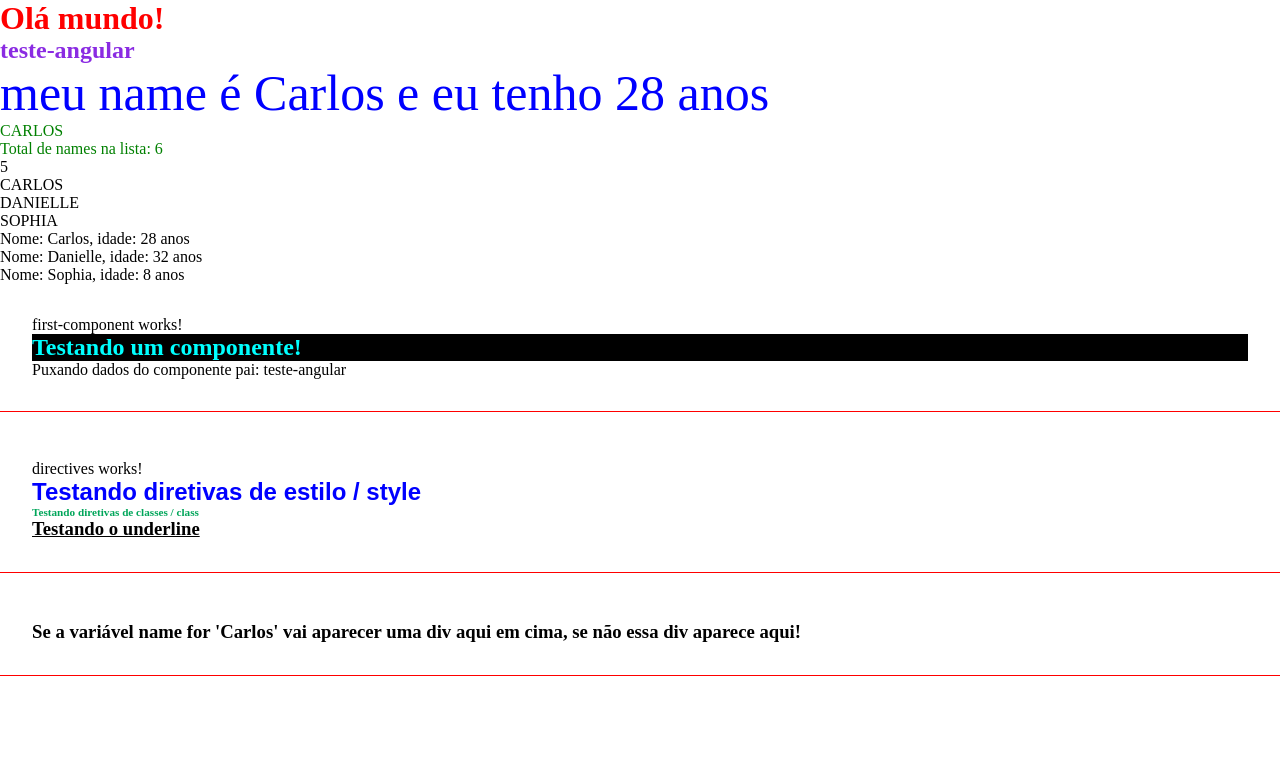
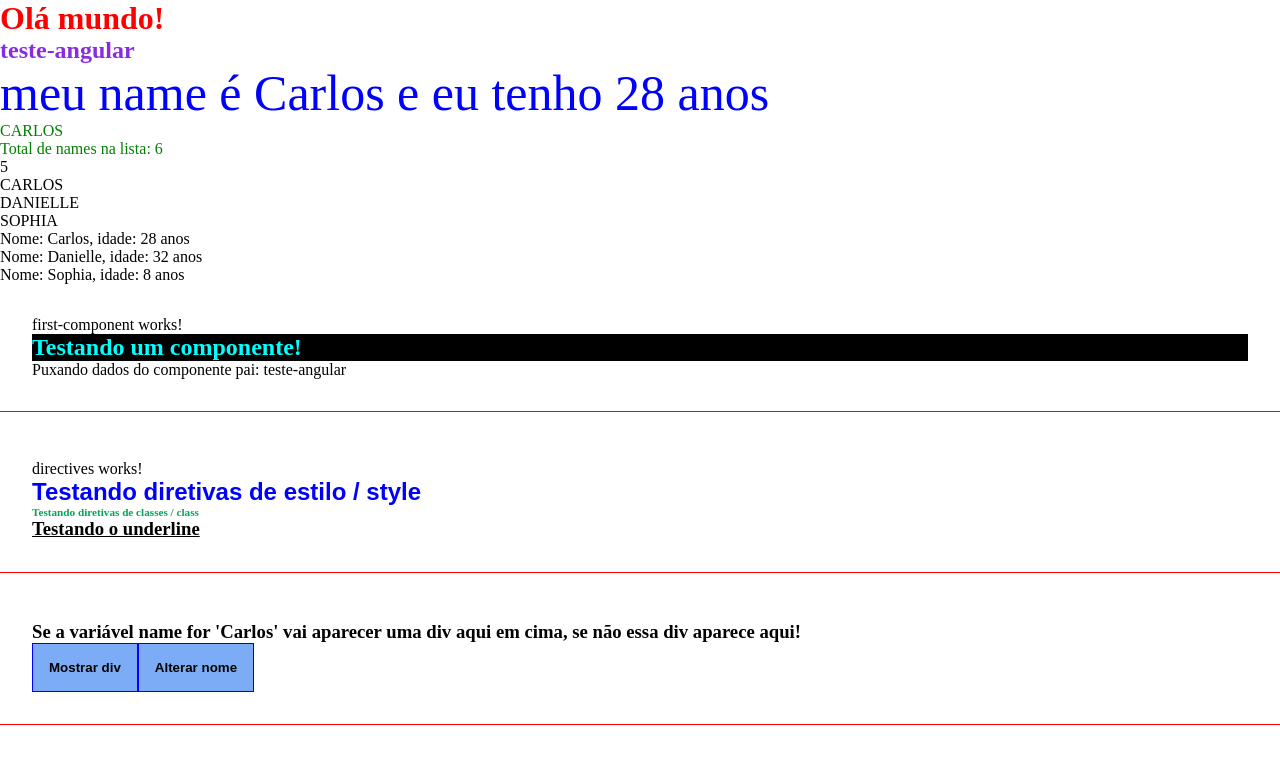
Before and after one commit to CarlosAmorim94/Angular, an Angular app: page / in a window 1280 px wide. Shown: the top 764 px of the page. Built offline with nearby package versions, Linux system fonts and the light colour scheme.

Commit message:
Add click event

```diff
--- a/src/app/components/if-render/if-render.component.css
+++ b/src/app/components/if-render/if-render.component.css
@@ -0,0 +1,13 @@
+button {
+  padding: 1rem;
+  border: 1px solid blue;
+  background-color: #7cacf5;
+  font-weight: bold;
+
+  transition: all ease .3s;
+}
+
+button:hover {
+  filter: brightness(.8);
+  border-radius: 30px;
+}
--- a/src/app/components/if-render/if-render.component.html
+++ b/src/app/components/if-render/if-render.component.html
@@ -1,6 +1,7 @@
 <div class="class">
 
   <div *ngIf="canShow">Estamos mostrado isso pq foi permitido!</div>
+
   <h3 *ngIf='name === "Carlos"; else nameNotFound' >O nome permitido é Carlos</h3>
 
   <ng-template #nameNotFound>
@@ -9,4 +10,12 @@
     </div>
   </ng-template>
 
+  <button (click)="showDiv()">
+    Mostrar div
+  </button>
+  <button (click)="showName()">
+    Alterar nome
+  </button>
+
+
 </div>
--- a/src/app/components/if-render/if-render.component.ts
+++ b/src/app/components/if-render/if-render.component.ts
@@ -9,6 +9,20 @@ export class IfRenderComponent implements OnInit {
   canShow: boolean = false
   name: string = ''
 
+  showDiv(): void {
+    this.canShow = !this.canShow
+  }
+
+  showName(): void {
+
+    if (this.name === 'Carlos') {
+      this.name = ''
+    } else {
+      this.name = 'Carlos'
+    }
+  }
+
+
   constructor() { }
 
   ngOnInit(): void {
```
